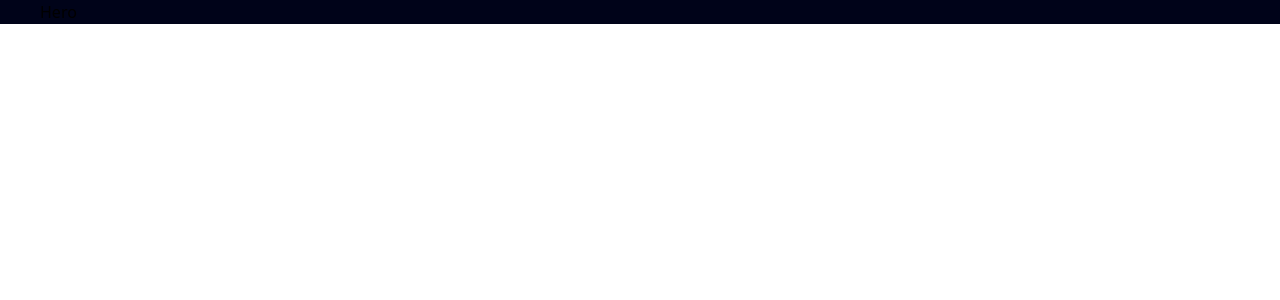
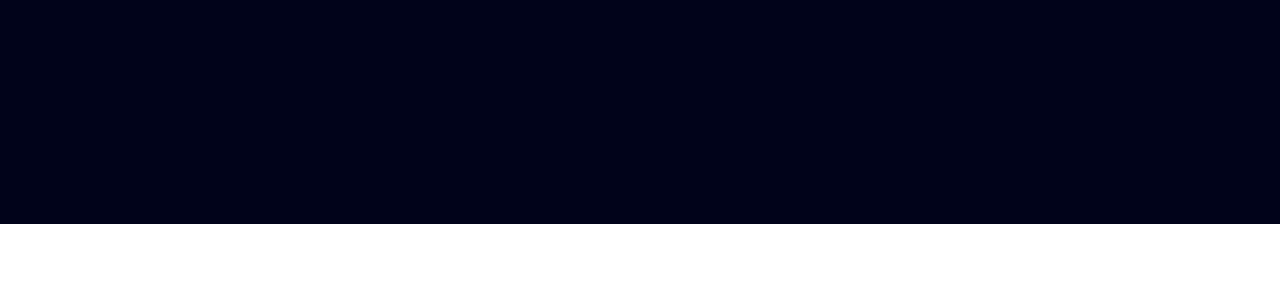
Before and after one commit to MeCode50/portfolio-site, a Next.js app: page / in a window 1280 px wide. Shown: the top 300 px of the page. Built offline with nearby package versions, Linux system fonts and the light colour scheme.

Commit message:
🐛 installed framer motion

```diff
--- a/components/Hero.tsx
+++ b/components/Hero.tsx
@@ -1,7 +1,7 @@
 import React from "react";
 
 const Hero = () => {
-	return <div>Hero</div>;
+	return <div className="pb-20 pt-36"></div>;
 };
 
 export default Hero;
```
Also changed, not shown: package.json (+7 -4 lines), 1 other file (tests, documents, lock files or other folders).
